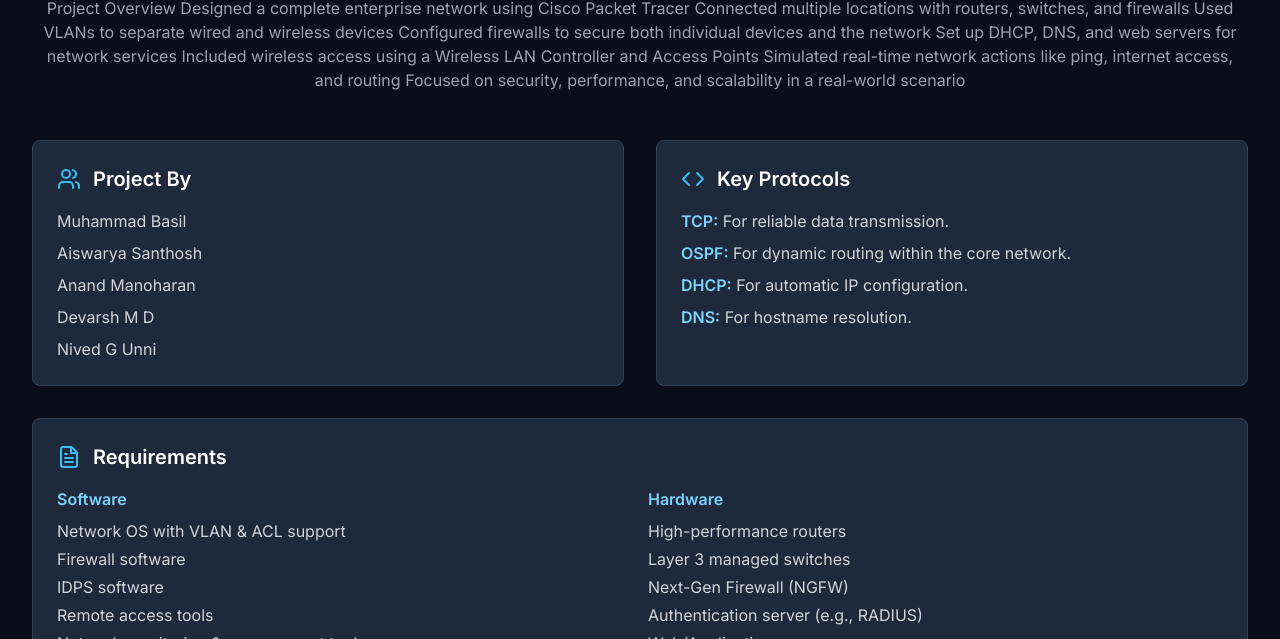
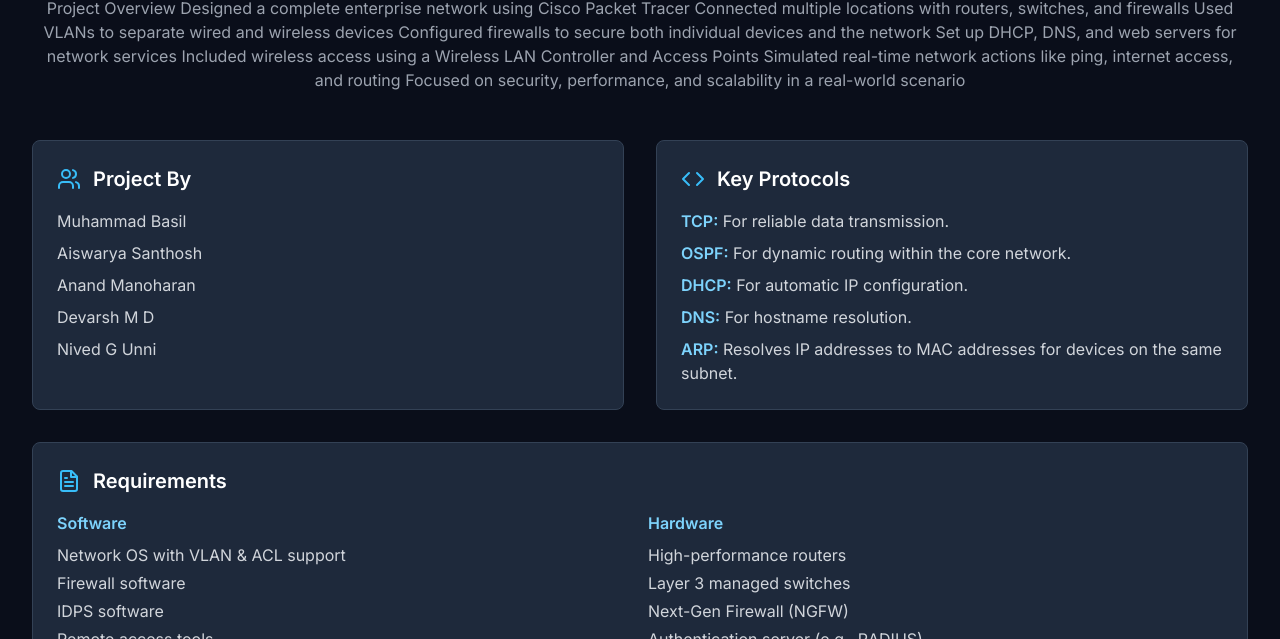
Before and after one commit to devarshmd/CN-PROJECT, a plain HTML site: page index.html in a window 1280 px wide. Both pictures are taken after a click on the link "Overview". Shown: the part 161-800 px from the top of the page. Drawn offline with nearby package versions, Linux system fonts and the light colour scheme.

Commit message:
Update index.html

```diff
--- a/index.html
+++ b/index.html
@@ -162,6 +162,7 @@
                         <li><strong class="font-semibold text-sky-300">OSPF:</strong> For dynamic routing within the core network.</li>
                         <li><strong class="font-semibold text-sky-300">DHCP:</strong> For automatic IP configuration.</li>
                         <li><strong class="font-semibold text-sky-300">DNS:</strong> For hostname resolution.</li>
+                        <li><strong class="font-semibold text-sky-300">ARP:</strong> Resolves IP addresses to MAC addresses for devices on the same subnet.</li>
                     </ul>
                 </div>
 
```
